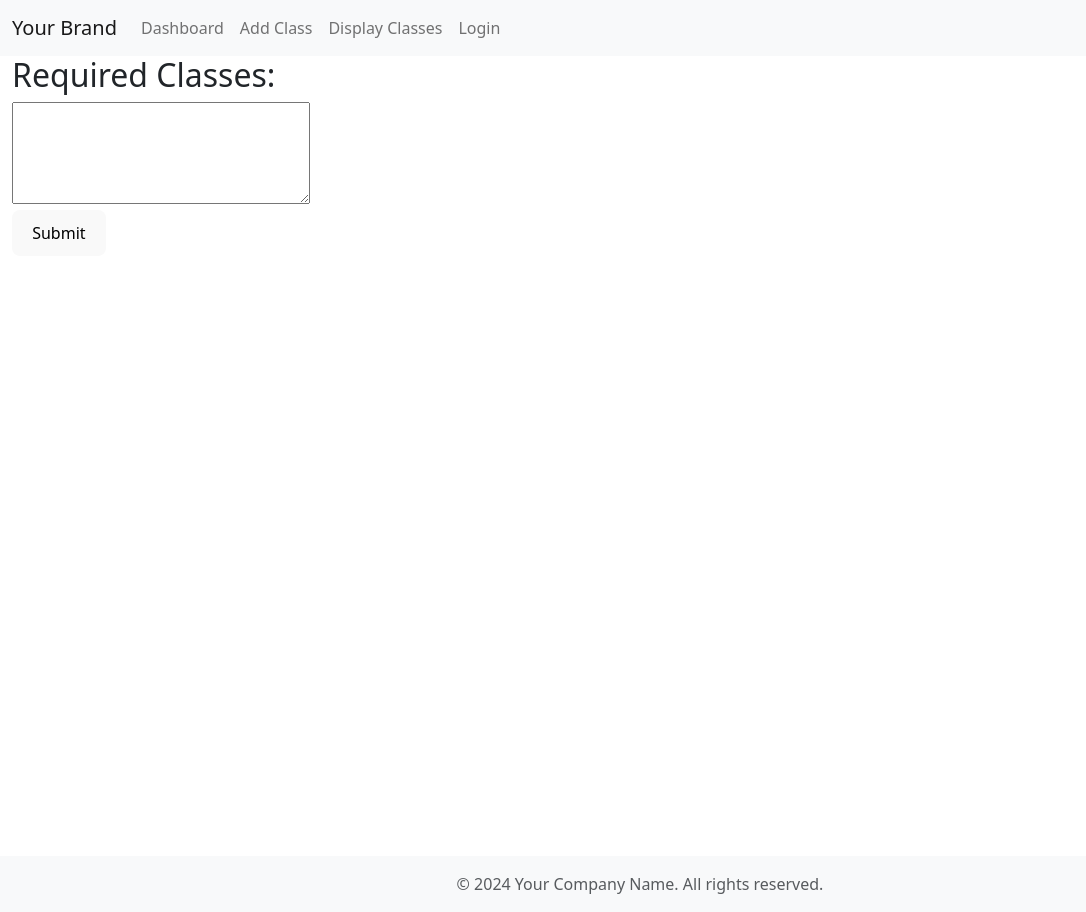
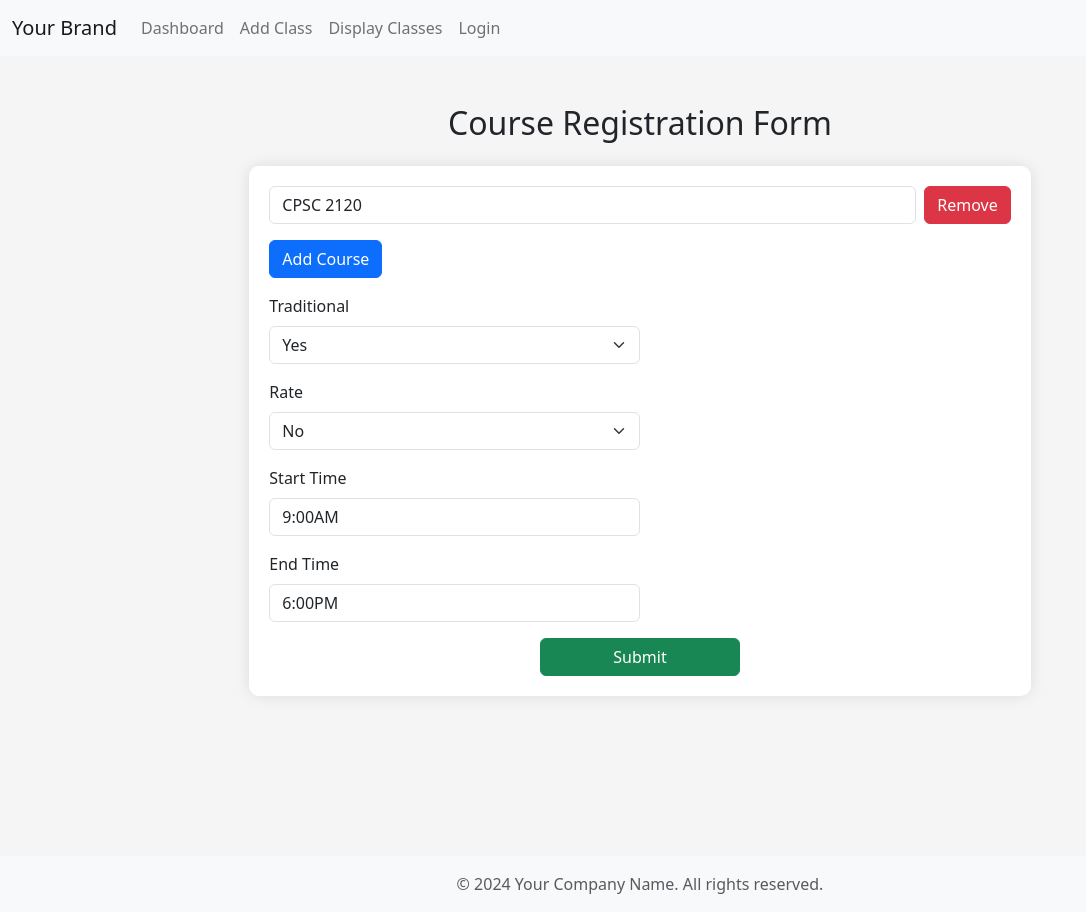
Before and after one commit to BricMask/CUHackIt2024, a React (Vite) app in the folder cuhackit_ui/: page / in a window 1280 px wide. Shown: the whole page, without its empty margins (0-1086 px from the left). Built offline with nearby package versions, Linux system fonts and the light colour scheme; no server answers; the database is empty.

Commit message:
Updated dashboard

```diff
--- /dev/null
+++ b/cuhackit_ui/src/Dashboard.css
@@ -0,0 +1,18 @@
+.custom-background {
+    background-color: #f5f5f5; /* Light grey background */
+  }
+
+  .custom-form {
+    padding: 20px;
+    background-color: white;
+    border-radius: 10px;
+    box-shadow: 0 0 15px rgba(0, 0, 0, 0.1);
+  }
+
+  .custom-form .btn-primary, .custom-form .btn-danger {
+    margin-top: 0; /* Align button top with input field */
+  }
+
+  .custom-form .btn-success {
+    width: 200px; /* Make submit button wider */
+  }
--- a/cuhackit_ui/src/Dashboard.jsx
+++ b/cuhackit_ui/src/Dashboard.jsx
@@ -1,33 +1,150 @@
-import * as React from 'react';
-import Box from '@mui/material/Box';
-import TextField from '@mui/material/TextField';
+import React, { useState } from 'react';
+import './Dashboard.css'; // Assuming your custom CSS is in Dashboard.css
 
 function Dashboard() {
-  return (
-    <div className="container-fluid min-vh-100 mw-100">
-      <h2>Required Classes:</h2>
-      <form>
-          <textarea name="classes" id="classes" cols="30" rows="4"></textarea><br></br>
+  const [formData, setFormData] = useState({
+    requested_courses: ["CPSC 2120"],
+    traditional: "True",
+    rate: "False",
+    start: "9:00AM",
+    end: "6:00PM",
+    num: "5"
+  });
 
-        <button type="submit">Submit</button>
-      </form>
-    </div>
+  const handleChange = (index, value) => {
+    const newRequestedCourses = [...formData.requested_courses];
+    if (index !== null) {
+      newRequestedCourses[index] = value;
+    }
+    setFormData({ ...formData, requested_courses: newRequestedCourses });
+  };
+
+  const handleAddCourse = () => {
+    setFormData({ ...formData, requested_courses: [...formData.requested_courses, ""] });
+  };
+
+  const handleRemoveCourse = (index) => {
+    const newRequestedCourses = formData.requested_courses.filter((_, i) => i !== index);
+    setFormData({ ...formData, requested_courses: newRequestedCourses });
+  };
+
+  const handleOtherFieldChange = (field, value) => {
+    setFormData({ ...formData, [field]: value });
+  };
+
+  const handleSubmit = (event) => {
+    event.preventDefault();
+
+    // Filter out empty courses
+    const filteredCourses = formData.requested_courses.filter(course => course.trim() !== "");
+
+    // Validate time format and range
+    const timeFormatRegex = /^(7|8|9|10|11):[0-5][0-9](AM|PM)$|^(12:00PM|12:00AM|1[0-1]:[0-5][0-9]PM)$/;
+    const isValidStartTime = timeFormatRegex.test(formData.start);
+    const isValidEndTime = timeFormatRegex.test(formData.end);
+
+    // Ensure start time is before end time
+    const convertTimeToMinutes = (time) => {
+      const [hour, minutePart] = time.split(':');
+      const minutes = parseInt(minutePart.slice(0, 2), 10);
+      const period = minutePart.slice(2);
+      let totalMinutes = parseInt(hour, 10) * 60 + minutes;
+      if (period === 'PM' && hour !== '12') totalMinutes += 12 * 60;
+      if (period === 'AM' && hour === '12') totalMinutes = minutes;
+      return totalMinutes;
+    };
+
+    const startTimeMinutes = convertTimeToMinutes(formData.start);
+    const endTimeMinutes = convertTimeToMinutes(formData.end);
+
+    if (startTimeMinutes >= endTimeMinutes) {
+      alert("Start time must be before End time.");
+      return;
+    }
+
+    // Update formData with filtered courses and proceed with submission
+    const updatedFormData = { ...formData, requested_courses: filteredCourses };
+    console.log(updatedFormData);
+    // Here you would typically send your updatedFormData to a backend server or similar
+  };
 
 
+  return (
+    <div className="container-fluid min-vh-100 mw-100 p-5 custom-background">
+      <div className="row justify-content-center">
+        <div className="col-md-8">
+          <h2 className="mb-4 text-center">Course Registration Form</h2>
+          <form onSubmit={handleSubmit} className="custom-form">
+            {formData.requested_courses.map((course, index) => (
+              <div key={index} className="mb-3 d-flex align-items-center">
+                <input
+                  type="text"
+                  className="form-control"
+                  value={course}
+                  onChange={(e) => handleChange(index, e.target.value)}
+                  placeholder="Enter course code"
+                />
+                <button type="button" className="btn btn-danger ms-2" onClick={() => handleRemoveCourse(index)}>Remove</button>
+              </div>
+            ))}
+            <button type="button" className="btn btn-primary mb-3" onClick={handleAddCourse}>Add Course</button>
+
+            <div className="form-row">
+              <div className="col-md-6 mb-3">
+                <label className="form-label">Traditional</label>
+                <select
+                  className="form-select"
+                  value={formData.traditional}
+                  onChange={(e) => handleOtherFieldChange('traditional', e.target.value)}>
+                  <option value="True">Yes</option>
+                  <option value="False">No</option>
+                </select>
+              </div>
+
+              <div className="col-md-6 mb-3">
+                <label className="form-label">Rate</label>
+                <select
+                  className="form-select"
+                  value={formData.rate}
+                  onChange={(e) => handleOtherFieldChange('rate', e.target.value)}>
+                  <option value="True">Yes</option>
+                  <option value="False">No</option>
+                </select>
+              </div>
+            </div>
+
+            <div className="form-row">
+              <div className="col-md-6 mb-3">
+                <label className="form-label">Start Time</label>
+                <input
+                  type="text"
+                  className="form-control"
+                  value={formData.start}
+                  onChange={(e) => handleOtherFieldChange('start', e.target.value)}
+                  placeholder="Start Time"
+                />
+              </div>
+
+              <div className="col-md-6 mb-3">
+                <label className="form-label">End Time</label>
+                <input
+                  type="text"
+                  className="form-control"
+                  value={formData.end}
+                  onChange={(e) => handleOtherFieldChange('end', e.target.value)}
+                  placeholder="End Time"
+                />
+              </div>
+            </div>
+
+            <div className="text-center">
+              <button type="submit" className="btn btn-success">Submit</button>
+            </div>
+          </form>
+        </div>
+      </div>
+    </div>
   );
 }
+
 export default Dashboard;
-
-// function handleSubmit(event) {
-//   event.preventDefault();
-
-//   const data = new FormData(event.target);
-
-//   var value = Object.fromEntries(data.entries());
-
-//   value.topics = data.getAll("topics");
-
-// }
-
-// const form = document.querySelector("form");
-// form.addEventListener("submit", handleSubmit);
```
